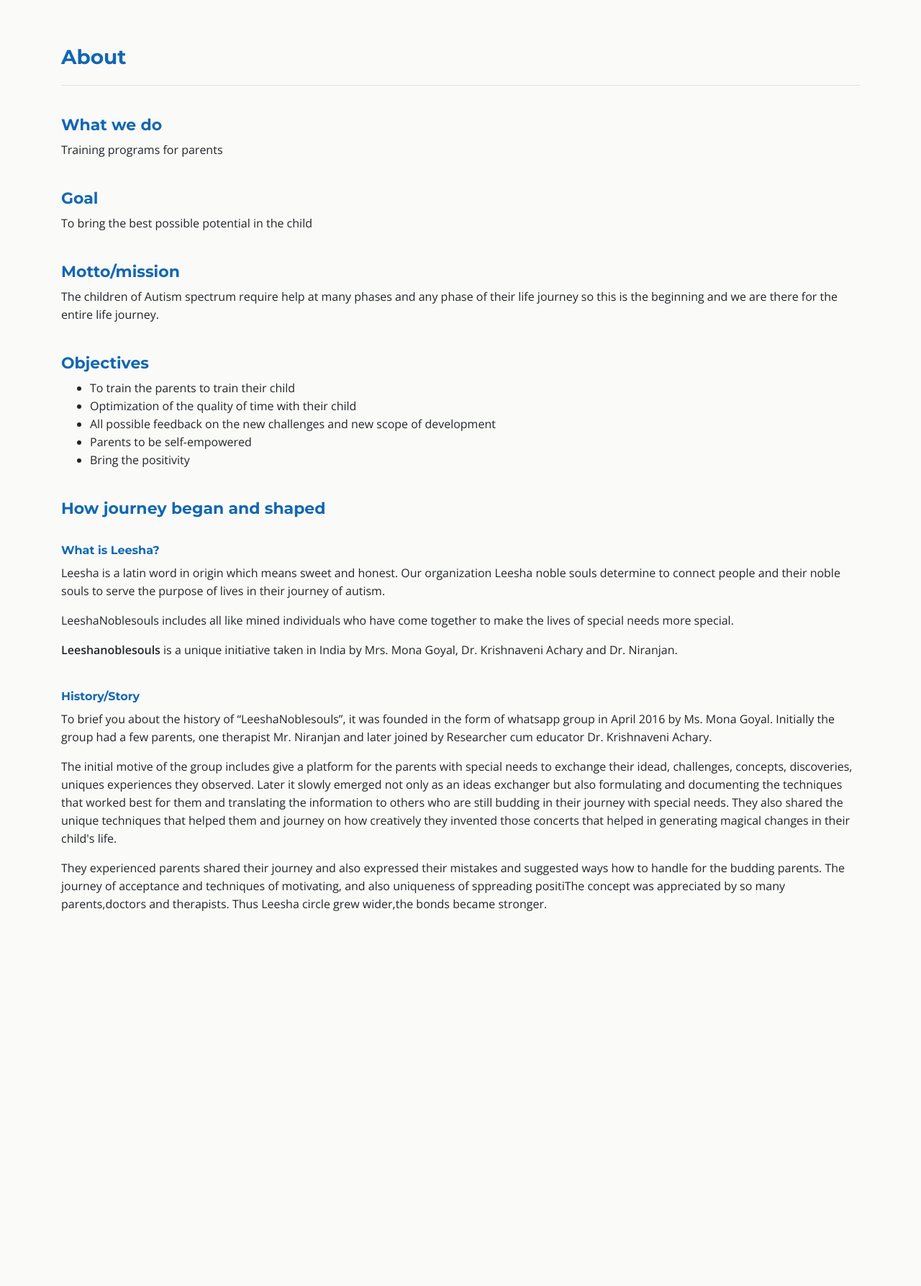
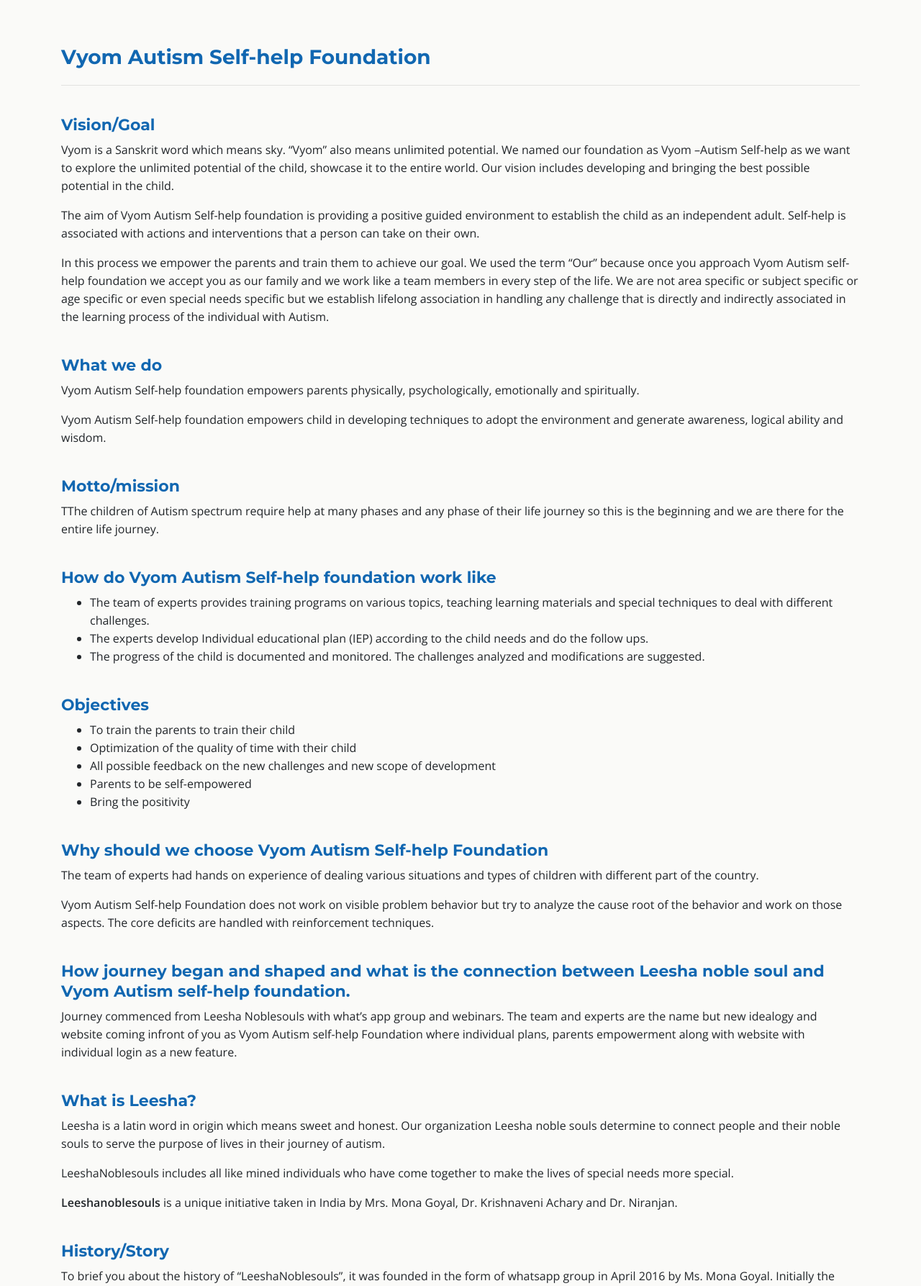
Before and after one commit to Leesha-Noble-Souls/ParentTrainingApp, a Django app: page /about in a window 1280 px wide. Shown: the part 142-1929 px from the top of the page at 72% size. Before the commit the page ends 1408 px from the top, so only its background shows below. Run offline with Django 3.2, Linux system fonts and the light colour scheme; some libraries are stand-ins or nearby versions.

Commit message:
update vyom about

```diff
--- a/templates/parentTraining/about.html
+++ b/templates/parentTraining/about.html
@@ -6,47 +6,56 @@
 <div id="intro" class="basic-1">
     <div class="container">
         <div class="text-container">
-            <h2>About</h2>
+            <h2>Vyom Autism Self-help Foundation</h2>
         </div> <!-- end of text-container -->
         <hr>
         <br>
+        <h3>Vision/Goal</h3>
+        <p>Vyom is a Sanskrit word which means sky. “Vyom” also means unlimited potential. We named our foundation as Vyom –Autism Self-help as we want to explore the unlimited potential of the child, showcase it to the entire world. Our vision includes developing and bringing the best possible potential in the child.</p>
+        <p>The aim of Vyom Autism Self-help foundation is providing a positive guided environment to establish the child as an independent adult. Self-help is associated with actions and interventions that a person can take on their own.</p>
+        <p>In this process we empower the parents and train them to achieve our goal. We used the term “Our” because once you approach Vyom Autism self-help foundation we accept you as our family and we work like a team members in every step of the life. We are not area specific or subject specific or age specific or even special needs specific but we establish lifelong association in handling any challenge that is directly and indirectly associated in the learning process of the individual with Autism.</p>
+        <br>
         <h3>What we do</h3>
-        <p>Training programs for parents</p>
-        <br>
-        <h3>Goal</h3>
-        <p>To bring the best possible potential in the child</p>
+        <p>Vyom Autism Self-help foundation empowers parents physically, psychologically, emotionally and spiritually. </p>
+        <p>Vyom Autism Self-help foundation empowers child in developing techniques to adopt the environment and generate awareness, logical ability and wisdom.</p>
         <br>
         <h3>Motto/mission</h3>
-        <p>The children of Autism spectrum require help at many phases
-            and any phase of their life journey so this is the beginning
-            and we are there for the entire life journey.</p>
+        <p>TThe children of Autism spectrum require help at many phases and any phase of their life journey so this is the beginning and we are there for the entire life journey.</p>
+        <br>
+        <h3>How do Vyom Autism Self-help foundation work like</h3>
+        <ul>
+            <li>The team of experts provides training programs on various topics, teaching learning materials and special techniques to deal with different challenges. </li>
+            <li>The experts develop Individual educational plan (IEP) according to the child needs and do the follow ups. </li>
+            <li>The progress of the child is documented and monitored. The challenges analyzed and modifications are suggested.</li>
+        </ul>
         <br>
         <h3>Objectives</h3>
         <ul>
             <li>To train the parents to train their child</li>
-            <li>Optimization of  the quality of time with their child</li>
+            <li>Optimization of the quality of time with their child</li>
             <li>All possible feedback on the new challenges and new scope of development</li>
             <li>Parents to be self-empowered</li>
             <li>Bring the positivity</li>
         </ul>
         <br>
-
-        <h3>How journey began and shaped</h3>
+        <h3>Why should we choose Vyom Autism Self-help Foundation</h3>
+        <p>The team of experts had hands on experience of dealing various situations and types of children with different part of the country.
+        </p>
+        <p>Vyom Autism Self-help Foundation does not work on visible problem behavior but try to analyze the cause root of the behavior and work on those aspects. The core deficits are handled with reinforcement techniques.  </p>
         <br>
-        <h6>What is Leesha?</h6>
-        <p>Leesha is a latin word in origin which means sweet and honest. Our organization Leesha
-            noble souls determine to  connect people and their noble souls to serve the purpose of
-            lives in their journey of autism.
-        </p>
-        <p>
-        LeeshaNoblesouls includes all like mined individuals who have come together to make the lives
+        <h3>How journey began and shaped and what is the connection between Leesha noble soul and Vyom Autism self-help foundation.</h3>
+        <p>Journey commenced from Leesha Noblesouls with what’s app group and webinars. The team and experts are the name but new idealogy and website coming infront of you as  Vyom Autism self-help Foundation where individual plans, parents empowerment along with website with individual login as a new feature. </p>
+       <br>
+        <h3>What is Leesha?</h3>
+        <p>Leesha is a latin word in origin which means sweet and honest. Our organization Leesha noble souls determine to connect people and their noble souls to serve the purpose of lives in their journey of autism. </p>
+        <p>LeeshaNoblesouls includes all like mined individuals who have come together to make the lives
         of special needs more special. </p>
         <p>
         <b>Leeshanoblesouls</b> is a unique initiative taken in India by Mrs. Mona Goyal, Dr. Krishnaveni Achary
         and Dr. Niranjan.
         </p>
         <br>
-        <h6>History/Story</h6>
+        <h3>History/Story</h3>
         <p>To brief you about the history of “LeeshaNoblesouls”, it was  founded in the form of whatsapp group
             in April 2016 by Ms. Mona Goyal. Initially the group had a few parents, one therapist Mr. Niranjan
             and later joined by Researcher cum educator Dr. Krishnaveni Achary.
@@ -65,6 +74,22 @@
         of sppreading positiThe concept was appreciated by so many parents,doctors and therapists. Thus Leesha circle
         grew wider,the bonds became stronger.
         </p>
+        <br>
+        <h3>Some questions addressed for you:</h3>
+        <ul>
+            <li><h6>How do Vyom Autism Self-help work like</h6></li>
+            <li><h6>Vyom Autism Self-help foundation work like a </h6></li>
+            <li><h6>What is the procedure to be part of their team</h6></li>
+            <li><h6>As a volunteer or student or therapist or pediatrician or researcher How can I contribute them</h6></li>
+            <li><h6>I feel my child is hyperactive Can my presence in the team help me</h6></li>
+            <li><h6>Still my child hasn’t diagnosed can I be part of this team</h6></li>
+            <li><h6>What kind of services do I get basically being part of the team</h6></li>
+            <li><h6>What future perspectives I can plan to help the child/adult in the employment opportunities?</h6></li>
+            <li><h6>My child is not special child but a little naughty can Vyom Autism Self-help services help me?</h6></li>
+            <li><h6>I have decided to give home schooling for my child Can you have intervention training program that can help the child in the early learning process</h6></li>
+            <li><h6>Difference between parents a regular child and parenting a child autism vary</h6></li>
+            <li><h6>Every child is unique within its own self. Child rearing brings new experiences to every parent. Being a parent of a child if you are teaching good manners to the child then your statement like splitting is not a good habit tukna nahi hai</h6></li>
+        </ul>
 
     </div> <!-- end of col -->
     </div>
```
